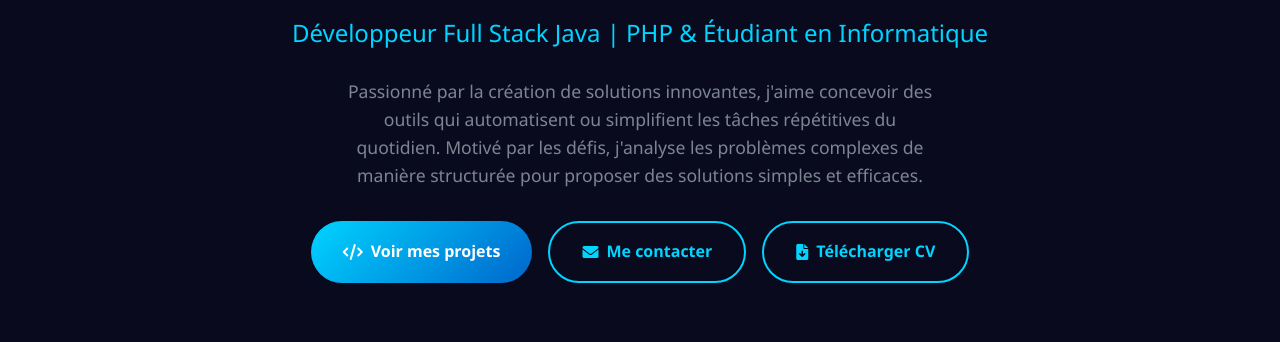
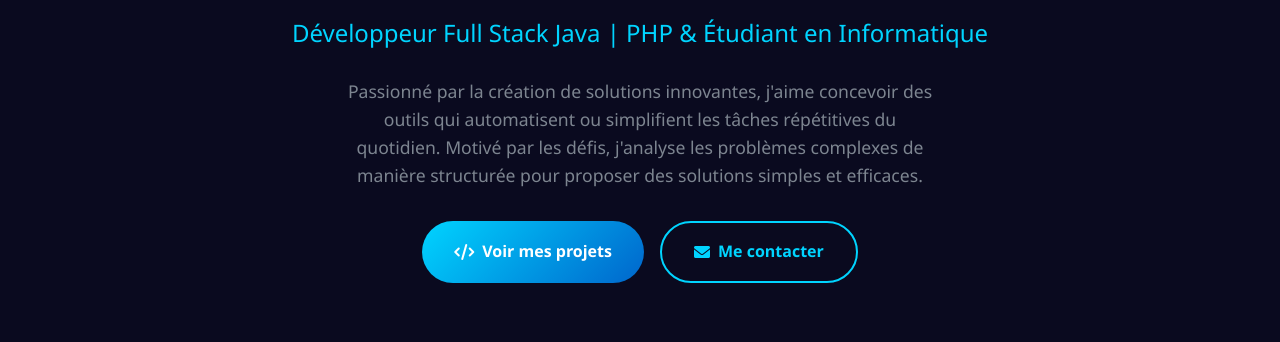
Before and after one commit to antsamadagascar/antsamadagascar.github.io, a plain HTML site: page index.html in a window 1280 px wide. Shown: the part 458-800 px from the top of the page. Drawn offline with Linux system fonts and the light colour scheme.

```diff
--- a/index.html
+++ b/index.html
@@ -44,9 +44,9 @@
                     <a href="#contact" class="btn btn-secondary">
                         <i class="fas fa-envelope"></i> Me contacter
                     </a>
-                    <a href="assets/cv/CV-V1 - RATOVONANDRASANA Aina Ny Antsa.pdf" class="btn btn-secondary" download>
+                    <!-- <a href="assets/cv/CV-V1 - RATOVONANDRASANA Aina Ny Antsa.pdf" class="btn btn-secondary" download>
                         <i class="fas fa-file-download"></i> Télécharger CV
-                    </a>
+                    </a> -->
                 </div>
             </div>
         </section>
```
